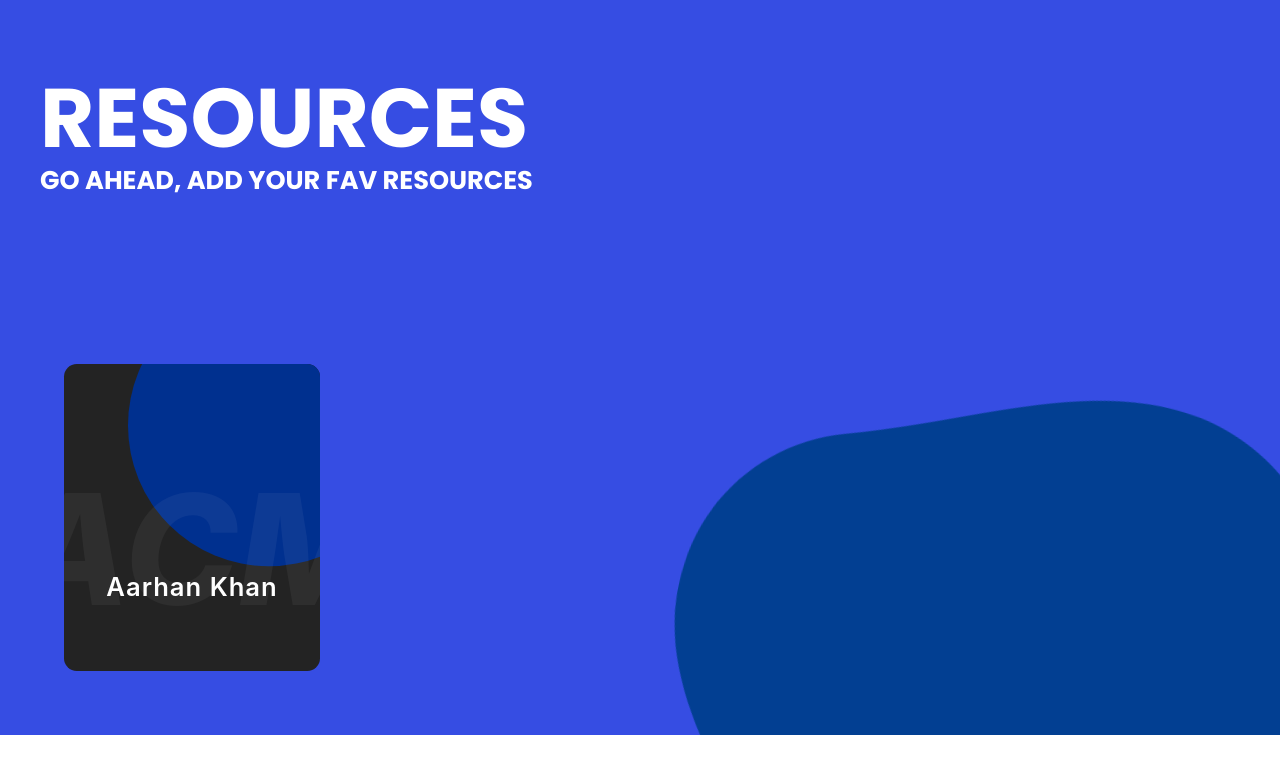
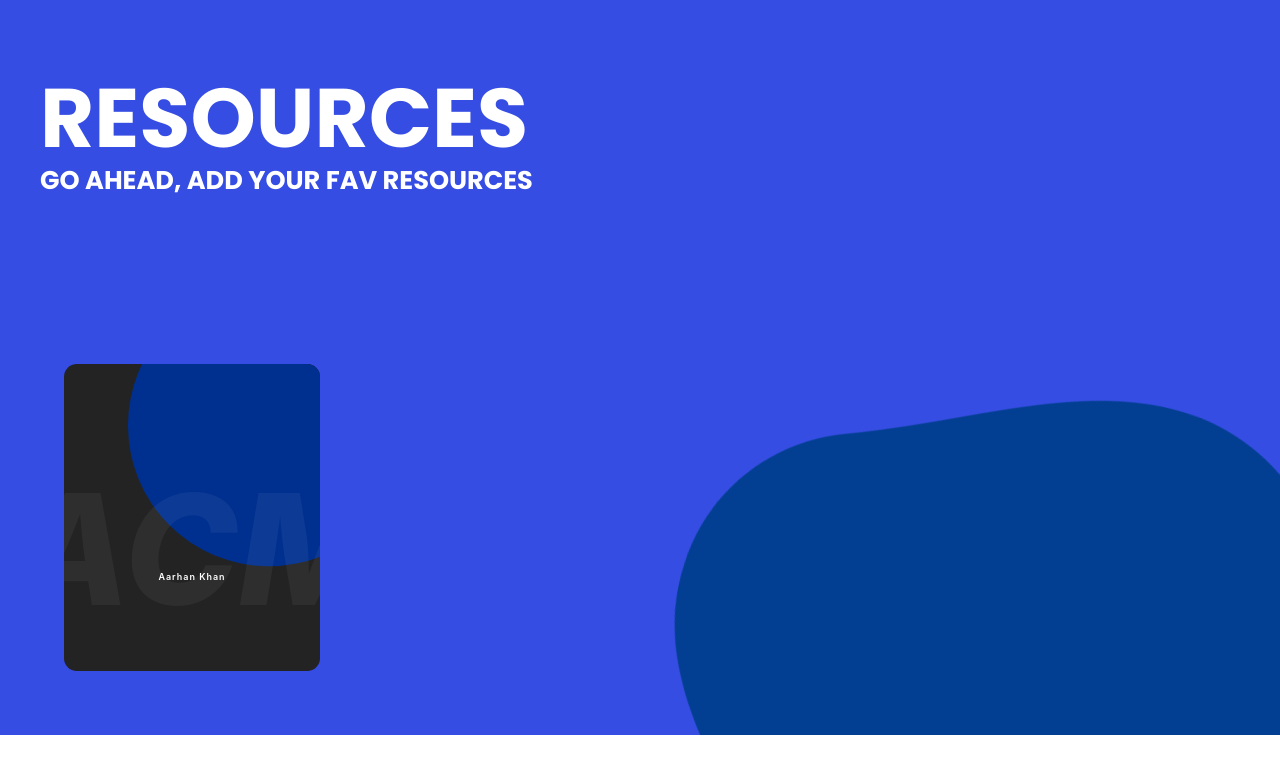
Before and after one commit to ACM-JUIT/Learning-Resources, a React (Create React App) app: page / in a window 1280 px wide. Shown: the top 774 px of the page. Built offline with nearby package versions, Linux system fonts and the light colour scheme.

Commit message:
bored so fixing the bugs

```diff
--- a/src/components/members/member.js
+++ b/src/components/members/member.js
@@ -9,7 +9,7 @@ export default function member({ courseName, brief, link }) {
     <div class="contentBx">
       <h2>{courseName}</h2>
       <div class="size">
-      <h2 style={{fontSize:"1vw"}}>{brief}</h2>
+      <h2 style={{fontSize:"0.3vw"}}>{brief}</h2>
       </div>
       <a href={link}>brrrr</a>
     </div>
--- a/src/components/members/member.scss
+++ b/src/components/members/member.scss
@@ -63,7 +63,7 @@
 
 .container .card .contentBx h2{
   position: relative;
-  font-size: 2vw;
+  font-size: 0.7vw;
   font-weight: 600;
   letter-spacing: 1px;
   color: #fff;
```
